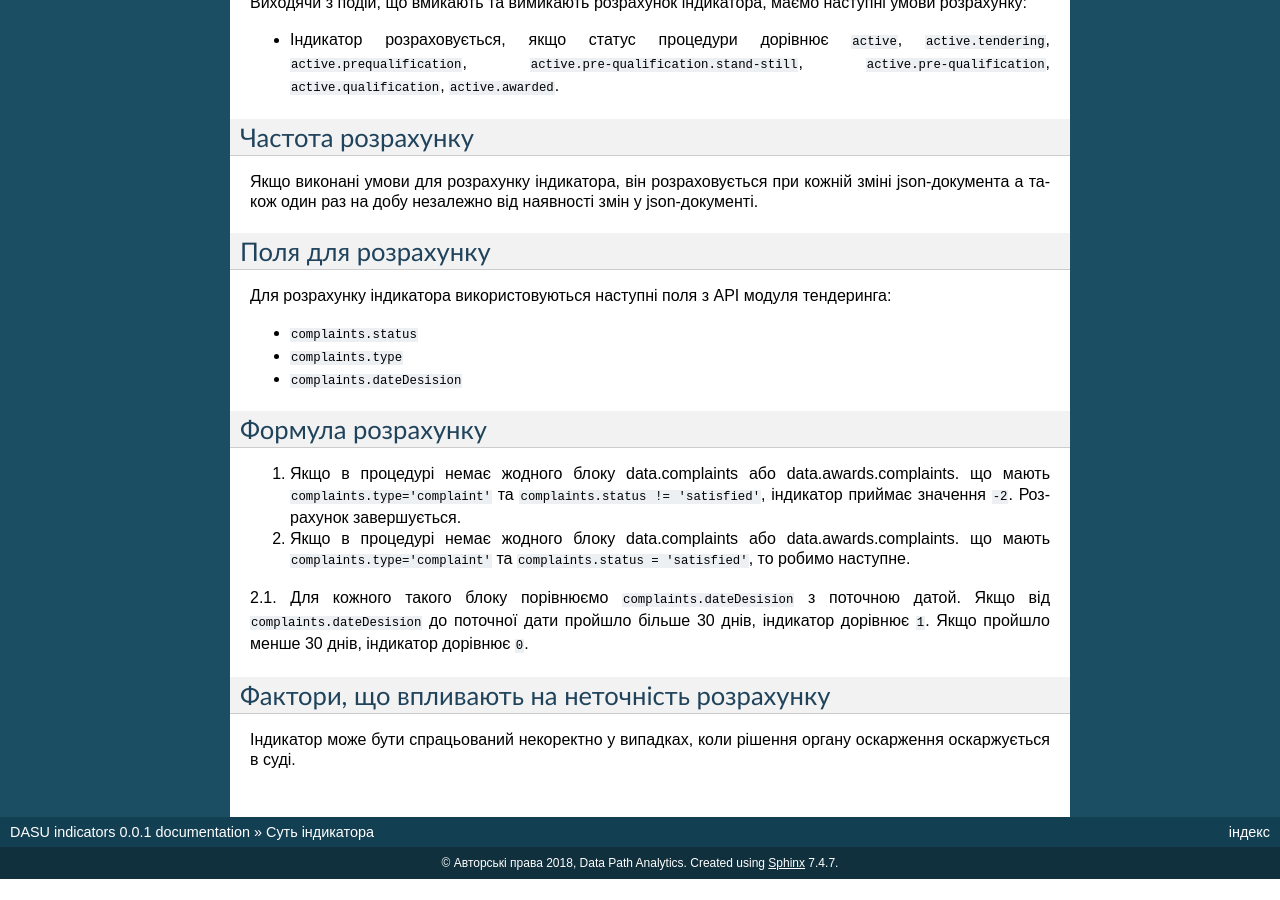
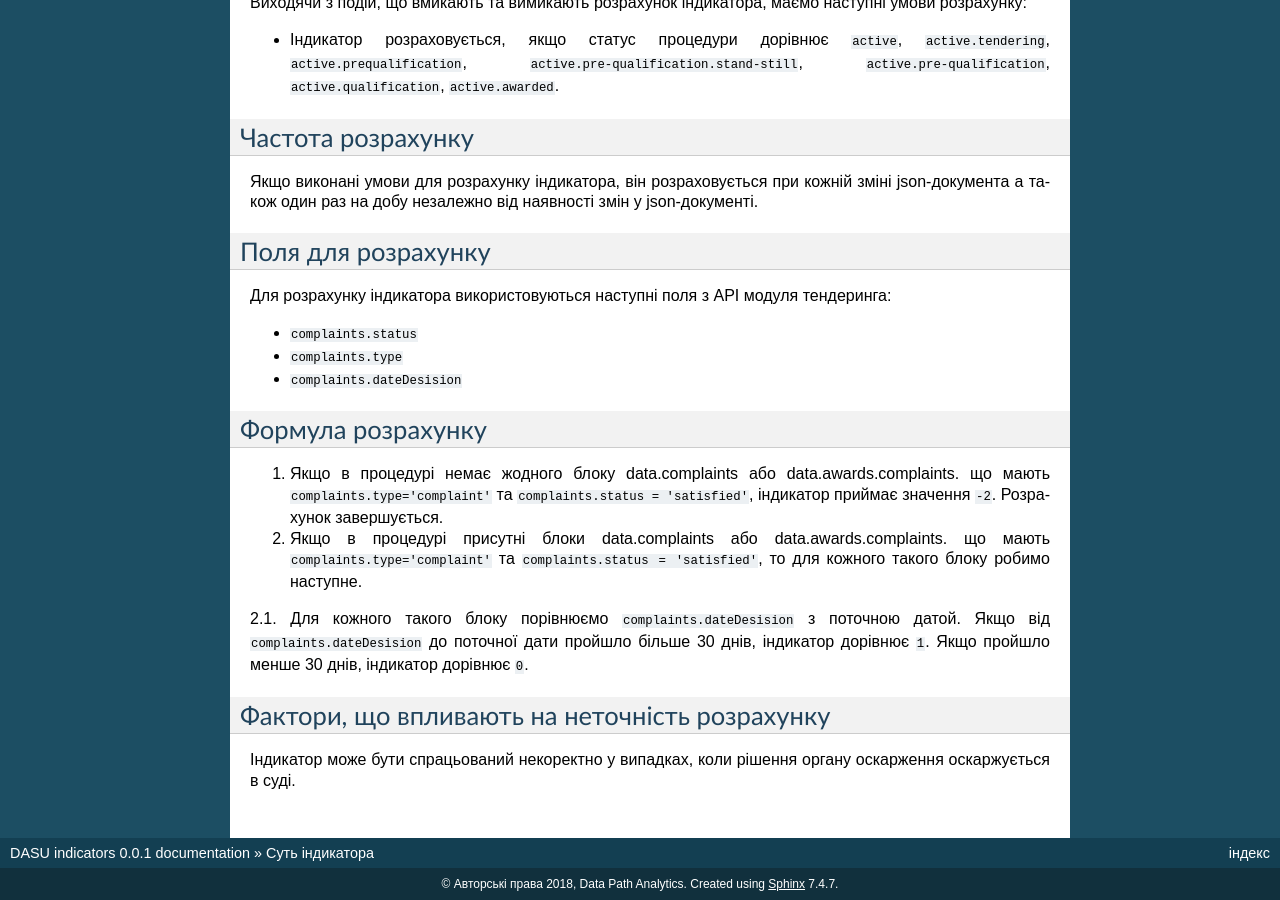
Before and after one commit to dbolshev/indicators-docs, a Sphinx documentation site: the page built from docs/RISK-1-13.rst, in a window 1280 px wide and 900 px high, scrolled down 1475 px. Built offline with Sphinx 7.4.7, drawn with Linux system fonts in a browser that asks for light colours; before the commit the page ends 2354 px from its top, so only the background shows below that.

Commit message:
Update RISK-1-13.rst

```diff
--- a/docs/RISK-1-13.rst
+++ b/docs/RISK-1-13.rst
@@ -99,9 +99,9 @@ RISK-1-13. Невиконання замовником рішення орган
 Формула розрахунку
 ==================
 
-1. Якщо в процедурі немає жодного блоку data.complaints або data.awards.complaints. що мають ``complaints.type='complaint'`` та ``complaints.status != 'satisfied'``, індикатор приймає значення ``-2``. Розрахунок завершується.
+1. Якщо в процедурі немає жодного блоку data.complaints або data.awards.complaints. що мають ``complaints.type='complaint'`` та ``complaints.status = 'satisfied'``, індикатор приймає значення ``-2``. Розрахунок завершується.
 
-2. Якщо в процедурі немає жодного блоку data.complaints або data.awards.complaints. що мають ``complaints.type='complaint'`` та ``complaints.status = 'satisfied'``, то робимо наступне.
+2. Якщо в процедурі присутні блоки data.complaints або data.awards.complaints. що мають ``complaints.type='complaint'`` та ``complaints.status = 'satisfied'``, то для кожного такого блоку робимо наступне.
 
 2.1. Для кожного такого блоку порівнюємо ``complaints.dateDesision`` з поточною датой. Якщо від ``complaints.dateDesision`` до поточної дати пройшло більше 30 днів, індикатор дорівнює ``1``. Якщо пройшло менше 30 днів, індикатор дорівнює ``0``.
 
```
